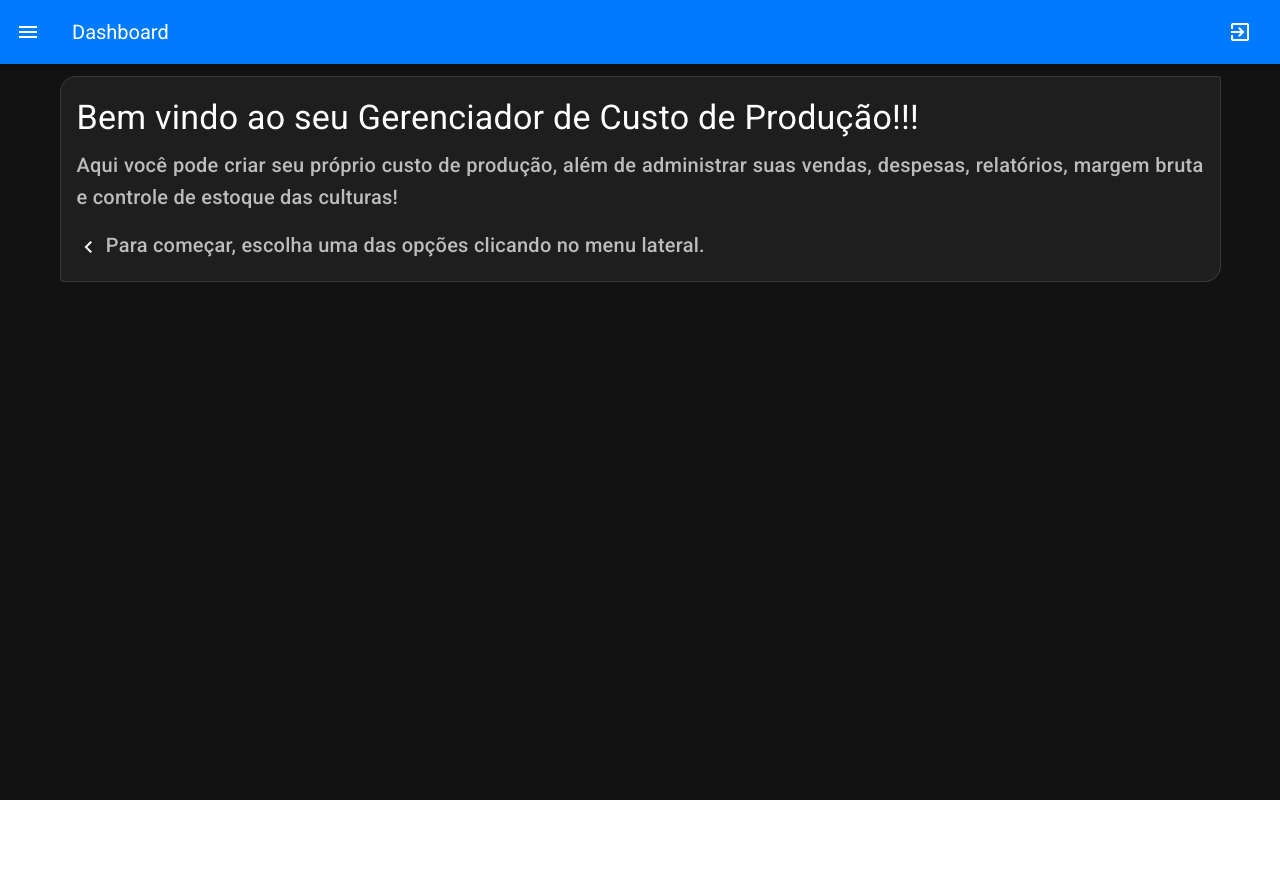
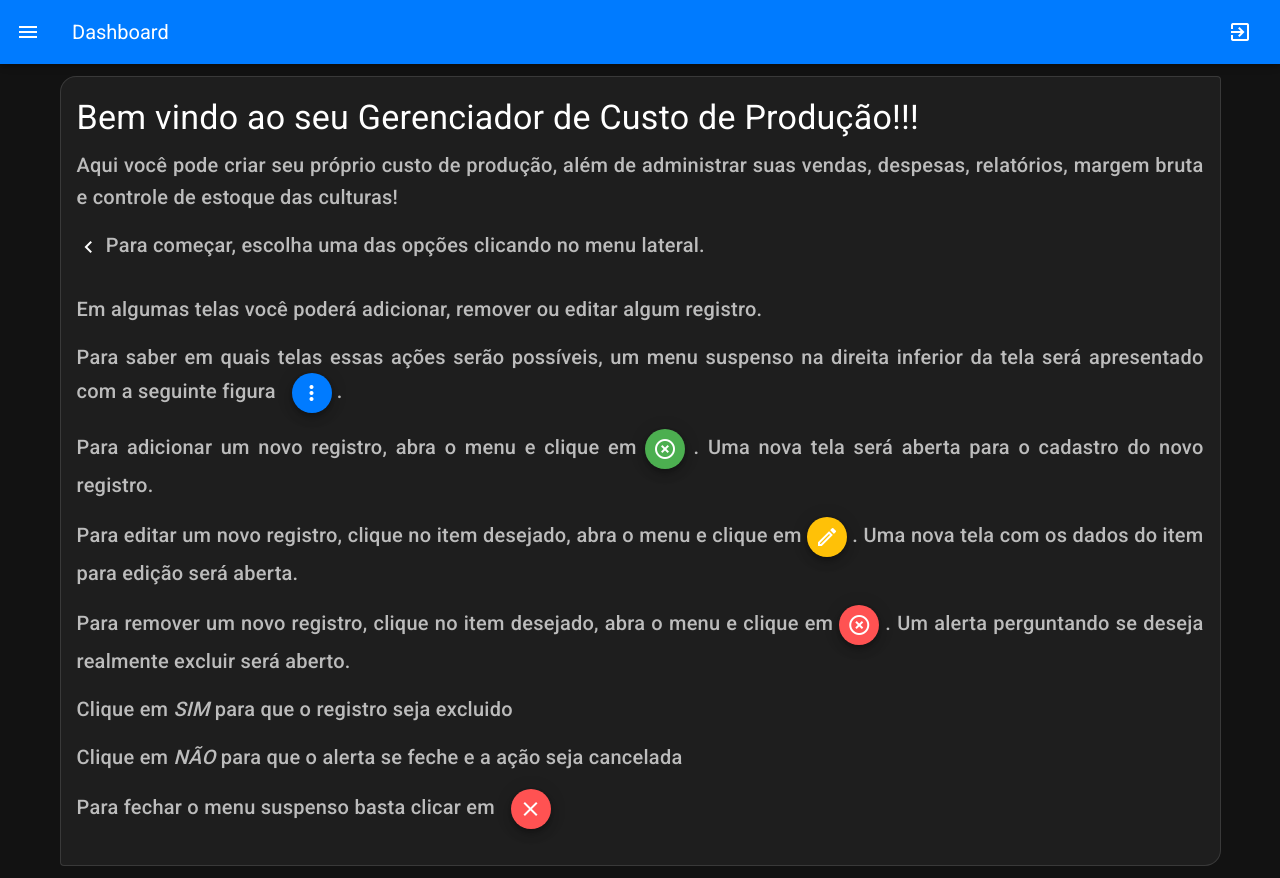
Before and after one commit to BrunaHosken/custo-producao-agricola, a Vue app in the folder front/: page /dashboard in a window 1280 px wide. Before the commit the page ends 800 px from the top, so only its background shows below. Built offline with nearby package versions, Linux system fonts and the light colour scheme.

Commit message:
Mensagem boas Vindas

```diff
--- a/front/src/modules/dashboard/components/AppLayout.vue
+++ b/front/src/modules/dashboard/components/AppLayout.vue
@@ -33,7 +33,10 @@ export default {
       return (
         this.$route.path === "/dashboard" ||
         this.$route.path === "/dashboard/contatos" ||
-        this.$route.path === "/dashboard/configuracoes"
+        this.$route.path === "/dashboard/configuracoes" ||
+        this.$route.path === "/dashboard/margem-bruta" ||
+        this.$route.path === "/dashboard/controle-estoque" ||
+        this.$route.path === "/dashboard/relatorios"
       );
     },
   },
--- a/front/src/modules/dashboard/views/Dashboard.vue
+++ b/front/src/modules/dashboard/views/Dashboard.vue
@@ -10,13 +10,66 @@
         Bem vindo ao seu Gerenciador de Custo de Produção!!!
       </v-card-title>
       <v-card-subtitle class="text-h6">
-        Aqui você pode criar seu próprio custo de produção, além de administrar
-        suas vendas, despesas, relatórios, margem bruta e controle de estoque
-        das culturas!
+        <p>
+          Aqui você pode criar seu próprio custo de produção, além de
+          administrar suas vendas, despesas, relatórios, margem bruta e controle
+          de estoque das culturas!
+        </p>
+        <p>
+          <v-icon>mdi-chevron-left</v-icon>
+          Para começar, escolha uma das opções clicando no menu lateral.
+        </p>
       </v-card-subtitle>
       <v-card-text class="text-h6 mb-1">
-        <v-icon>mdi-chevron-left</v-icon>
-        Para começar, escolha uma das opções clicando no menu lateral.
+        <p>
+          Em algumas telas você poderá adicionar, remover ou editar algum
+          registro.
+        </p>
+        <p>
+          Para saber em quais telas essas ações serão possíveis, um menu
+          suspenso na direita inferior da tela será apresentado com a seguinte
+          figura &nbsp;
+          <v-btn fab small color="primary">
+            <v-icon>mdi-dots-vertical</v-icon>
+          </v-btn>
+          .
+        </p>
+
+        <p>
+          Para adicionar um novo registro, abra o menu e clique em
+          <v-btn fab small color="success">
+            <v-icon>mdi-close-circle-outline</v-icon>
+          </v-btn>
+          . Uma nova tela será aberta para o cadastro do novo registro.
+        </p>
+
+        <p>
+          Para editar um novo registro, clique no item desejado, abra o menu e
+          clique em
+          <v-btn fab small color="warning">
+            <v-icon>mdi-pencil-outline</v-icon>
+          </v-btn>
+          . Uma nova tela com os dados do item para edição será aberta.
+        </p>
+        <p>
+          Para remover um novo registro, clique no item desejado, abra o menu e
+          clique em
+          <v-btn fab small color="red accent-2">
+            <v-icon>mdi-close-circle-outline</v-icon>
+          </v-btn>
+          . Um alerta perguntando se deseja realmente excluir será aberto.
+        </p>
+        <p>Clique em <i>SIM</i> para que o registro seja excluido</p>
+        <p>
+          Clique em <i>NÃO</i> para que o alerta se feche e a ação seja
+          cancelada
+        </p>
+        <p>
+          Para fechar o menu suspenso basta clicar em &nbsp;
+          <v-btn fab small color="red accent-2">
+            <v-icon>mdi-close</v-icon>
+          </v-btn>
+        </p>
       </v-card-text>
     </v-card>
     <router-view />
@@ -39,11 +92,16 @@ export default {
   // },
 };
 </script>
-<style>
+<style lang="scss">
 .v-card__title,
 .v-card__subtitle,
 .v-card__text {
   word-break: normal;
   text-align: justify;
 }
+
+.v-btn--icon.v-size--small .v-icon,
+.v-btn--fab.v-size--small .v-icon {
+  cursor: auto;
+}
 </style>
```
